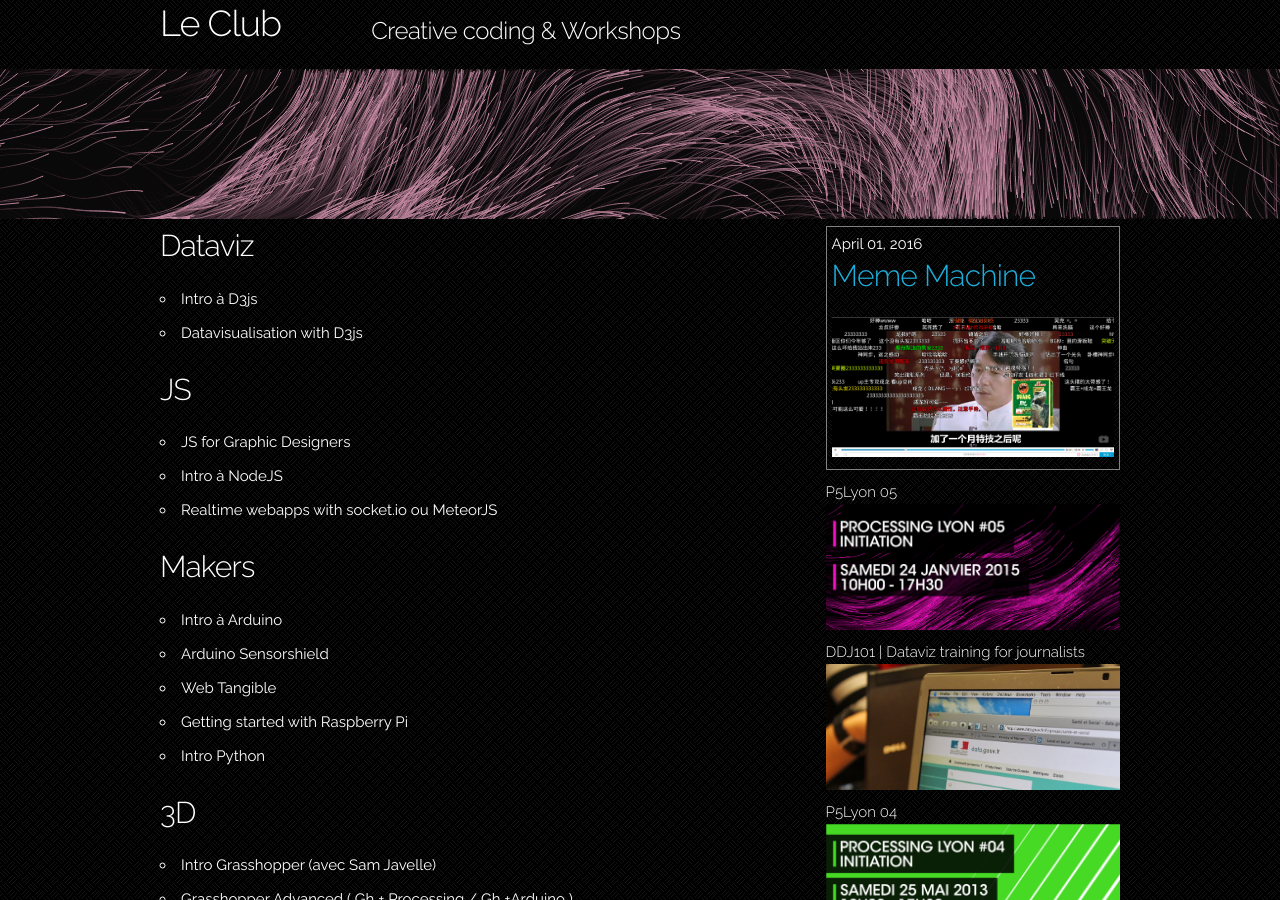
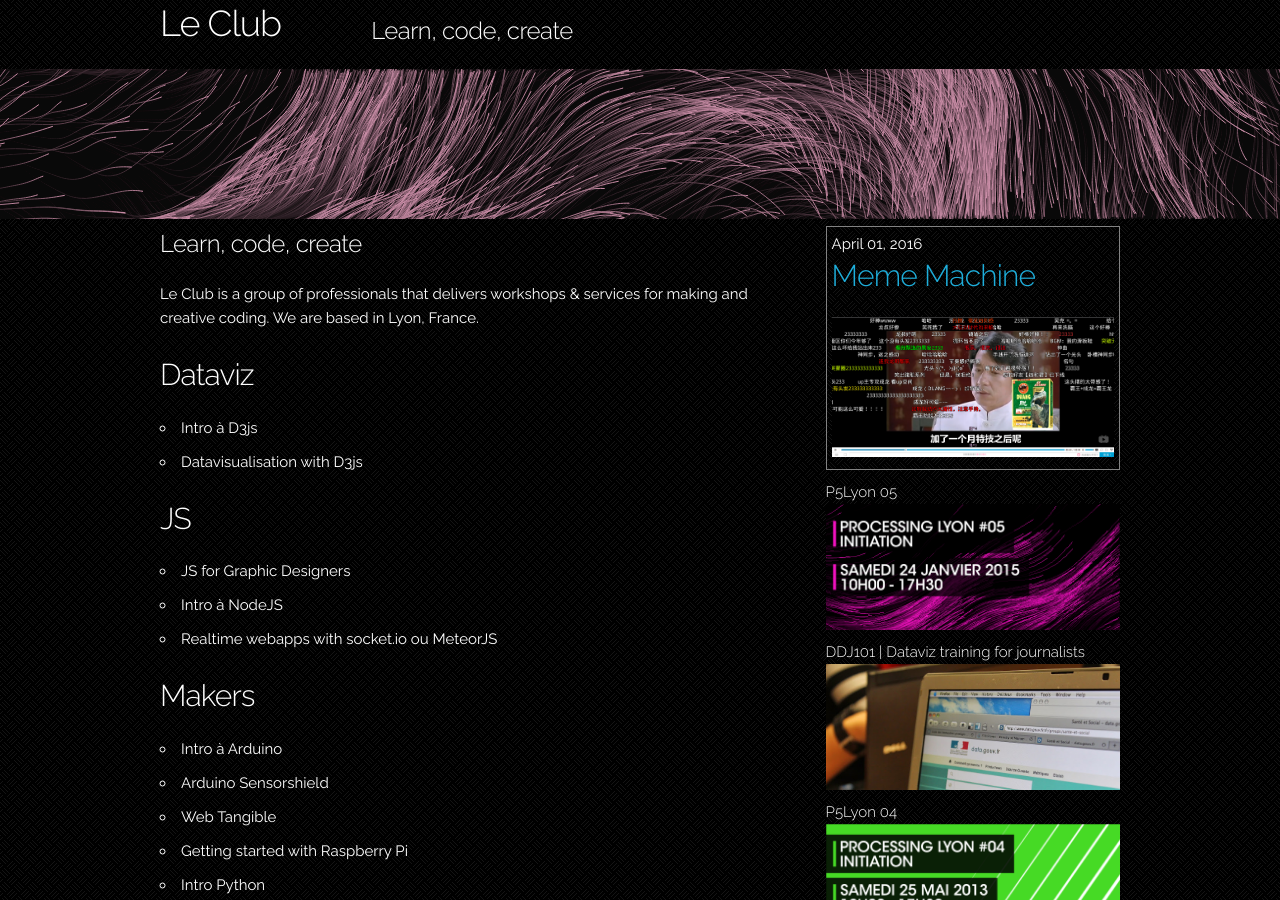
Before and after one commit to leClub/leClub.github.io, a Jekyll site: the page built from index.md, in a window 1280 px wide and 900 px high. Built offline with Jekyll 4.4.1, drawn with Linux system fonts in a browser that asks for light colours.

Commit message:
update tagline

```diff
--- a/_config.yml
+++ b/_config.yml
@@ -3,7 +3,7 @@ tagline: "Workshops"
 permalink: /:year/:month/:title/
 future: true
 
-tagline : "Creative coding & Workshops"
+tagline : "Learn, code, create"
 description: "Le Club is a group of professionals that delivers workshops & services for making and creative coding. We are based in Lyon, France."
 
 keywords: ['creative coding', 'data visualization', 'installation', 'network analysis']
--- a/index.md
+++ b/index.md
@@ -2,6 +2,9 @@
 layout: page
 title: Home
 ---
+
+##### {{ site.tagline }}
+{{ site.description }}
 
 #### Dataviz
 
```
